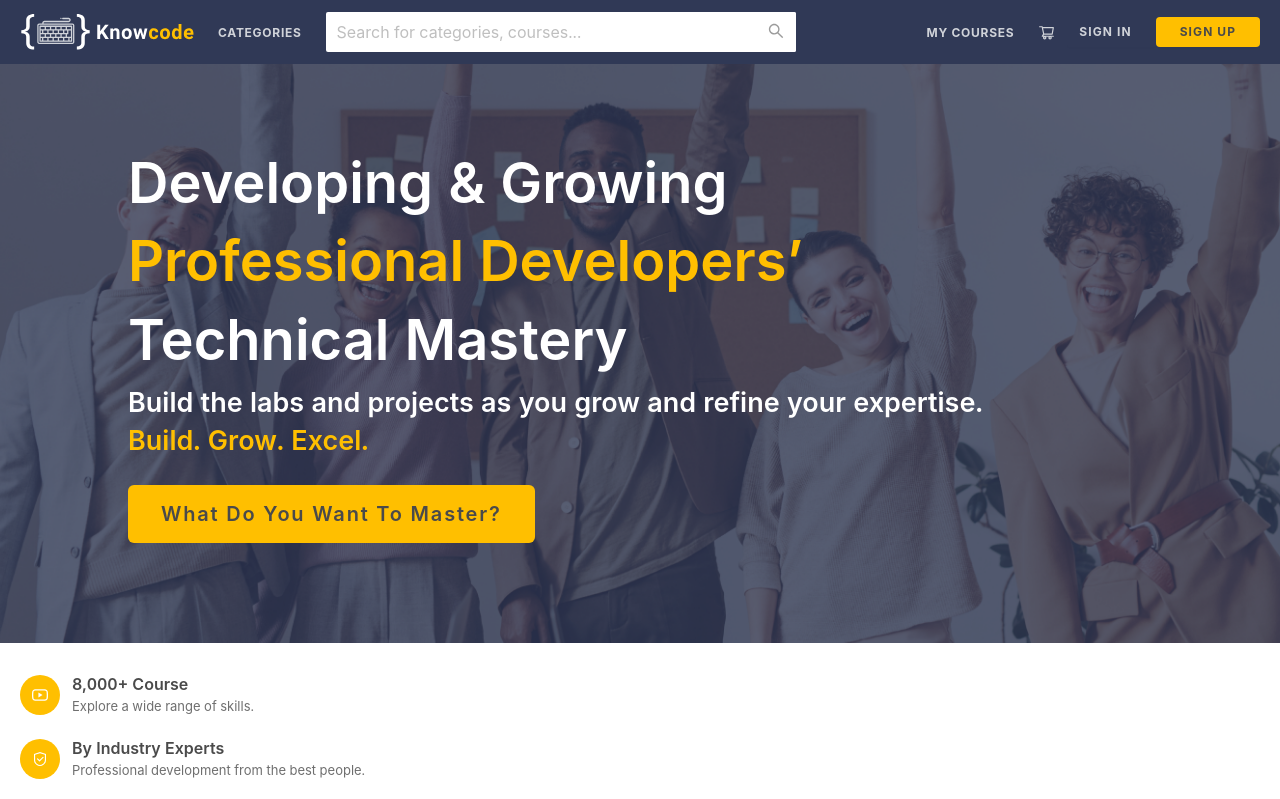
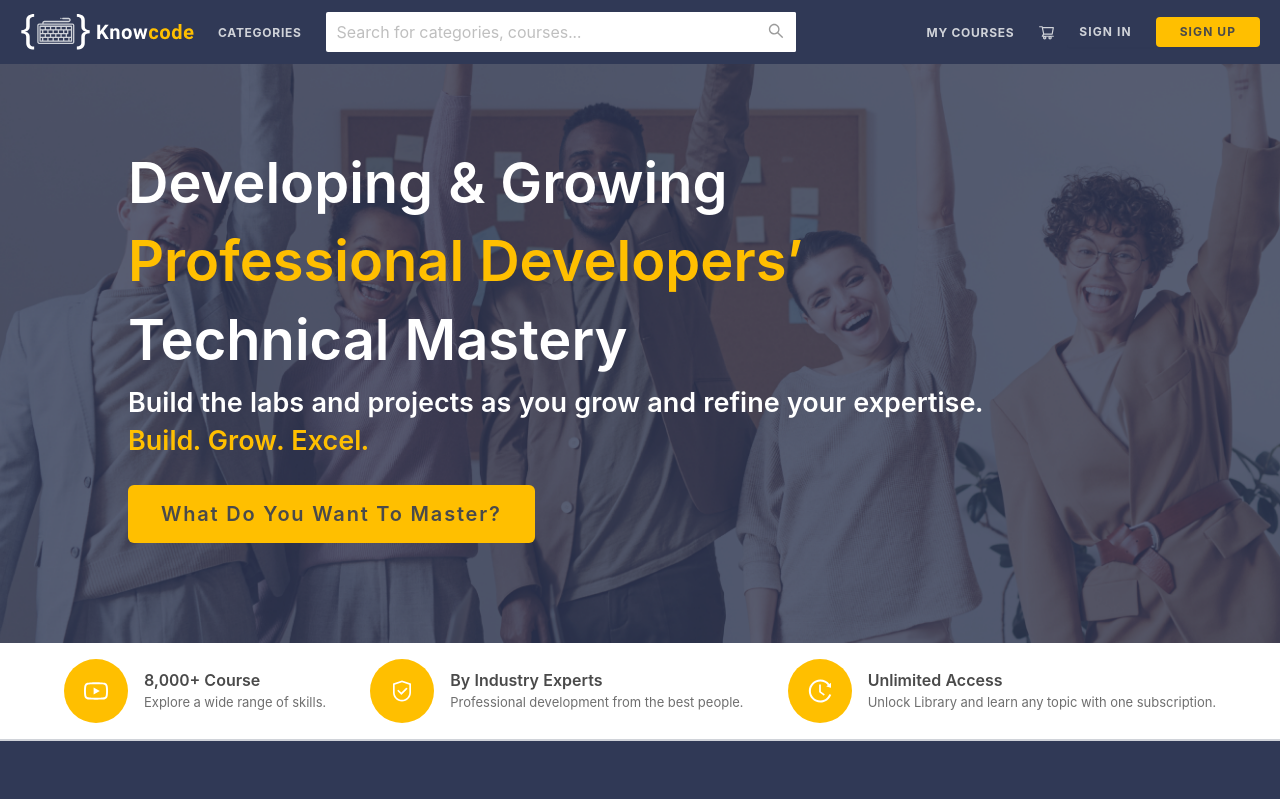
Before and after one commit to zinbac000/react-elearning, a React (Create React App) app: page / in a window 1280 px wide. Shown: the top 799 px of the page. Built offline with nearby package versions, Linux system fonts and the light colour scheme.

Commit message:
Finish Intro responsive

```diff
--- a/src/index.scss
+++ b/src/index.scss
@@ -23,6 +23,9 @@
 }
 
 @include screen(md) {
+  .onMobile-md {
+    display: none;
+  }
   .onDesktop-md {
     display: initial;
   }
--- a/src/pages/Home/Hero/Hero.jsx
+++ b/src/pages/Home/Hero/Hero.jsx
@@ -1,13 +1,12 @@
 import React from 'react';
 import { Button } from 'antd';
 
-import bgHero from 'assets/img/hero.png';
 import classes from './Hero.module.scss';
 
 const Hero = () => {
   return (
     <div className={classes.Hero}>
-      <img className={['onMobile']} src={bgHero} alt="hero" />
+      <div className={[classes.Hero__BgImage, 'onMobile'].join(' ')}></div>
       <div className={classes.Hero__SloganWrapper}>
         <div className={classes.Hero__SloganMain}>
           <p>Developing & Growing</p>
--- a/src/pages/Home/Hero/Hero.module.scss
+++ b/src/pages/Home/Hero/Hero.module.scss
@@ -1,7 +1,14 @@
 @import 'src/scss/main';
 .Hero {
-  img {
-    width: 100%;
+  &__BgImage {
+    height: 18rem;
+    background: url('../../../assets/img/hero.png') no-repeat;
+    background-size: cover;
+
+    @include screen(sm) {
+      height: 20rem;
+      background-position-y: -8rem;
+    }
   }
 
   &__SloganWrapper {
--- a/src/pages/Home/Intro/Intro.jsx
+++ b/src/pages/Home/Intro/Intro.jsx
@@ -35,7 +35,7 @@ const Intro = () => {
     ));
   return (
     <div className={classes.Intro}>
-      <p className={[classes.Intro__Title, 'onMobile'].join(' ')}>
+      <p className={[classes.Intro__Title, 'onMobile-md'].join(' ')}>
         Why learn on Knowcode?
       </p>
       {renderIntroItem()}
--- a/src/pages/Home/Intro/Intro.module.scss
+++ b/src/pages/Home/Intro/Intro.module.scss
@@ -12,4 +12,20 @@
     font-weight: 600;
     font-size: $fs-introTitle;
   }
+
+  @include screen(md) {
+    flex-direction: row;
+    justify-content: space-between;
+    padding: 1.2rem 2rem;
+  }
+
+  @include screen(lg) {
+    padding: 1.6rem 5%;
+
+    border-bottom: 0.2rem solid $bg-introBorder;
+  }
+
+  @include screen(xl) {
+    padding: 1.6 10%;
+  }
 }
--- a/src/pages/Home/Intro/IntroItem/IntroItem.module.scss
+++ b/src/pages/Home/Intro/IntroItem/IntroItem.module.scss
@@ -3,13 +3,29 @@
 .IntroItem {
   @include flexbox(center);
   align-self: flex-start;
+  padding: 1.2rem 0;
 
-  padding: 1.2rem 0;
+  @include screen(sm) {
+    padding: 1.2rem 24%;
+  }
+
+  @include screen(md) {
+    flex-basis: 50%;
+    align-self: initial;
+    padding: 0;
+  }
+
+  @include screen(lg) {
+    flex-basis: (100% / 3);
+  }
+
+  @include screen(xl) {
+    flex-basis: initial;
+  }
 
   &__Icon {
     @include flexCenter();
-    @include size(4rem);
-    min-width: 4rem;
+    @include size(4rem, 4rem, min);
 
     margin-right: 1.2rem;
     border-radius: 50%;
@@ -19,6 +35,16 @@
 
     & > span {
       @include font-size($fs-introIcon);
+    }
+
+    @include screen(lg) {
+      @include size(5.2rem, 5.2rem, min);
+      margin-right: 1.4rem;
+    }
+
+    @include screen(xl) {
+      @include size(6.4rem, 6.4rem, min);
+      margin-right: 1.6rem;
     }
   }
 
--- a/src/scss/1-Helpers/_mixin.scss
+++ b/src/scss/1-Helpers/_mixin.scss
@@ -1,6 +1,9 @@
-@mixin size($width, $height: $width) {
+@mixin size($width, $height: $width, $min: null) {
   width: $width;
   height: $height;
+  @if $min == 'min' {
+    min-width: $width;
+  }
 }
 
 @mixin flexbox(
--- a/src/scss/1-Helpers/_variable.scss
+++ b/src/scss/1-Helpers/_variable.scss
@@ -38,6 +38,7 @@ $bg-intro: (
   null: bc('secondary'),
   lg: bc('white'),
 );
+$bg-introBorder: bc('navLink');
 $bg-progress: bc('progress');
 $bg-fill-progress: bc('fill-progress');
 $bg-navLink: bc('navLink');
@@ -146,6 +147,7 @@ $fs-introItemPretitle: (
 );
 $fs-introIcon: (
   null: fs('body1'),
+  lg: fs('h3'),
 );
 $fs-courseTitle: fs('h5');
 $fs-courseInfo: fs('subtitle2');
--- a/src/templates/MainLayout/MainLayout.jsx
+++ b/src/templates/MainLayout/MainLayout.jsx
@@ -1,21 +1,21 @@
-import React, { Fragment } from 'react';
+import React from 'react';
 import { Route } from 'react-router-dom';
 
 import Header from 'components/MainLayout/Header/Header';
 import Footer from 'components/MainLayout/Footer/Footer';
-// import classes from './MainLayout.module.scss';
+import classes from './MainLayout.module.scss';
 
 export const MainLayout = ({ Component, ...rest }) => (
   <Route
     {...rest}
     render={(props) => (
-      <Fragment>
+      <div className={classes.MainLayout}>
         <Header />
         <main>
           <Component {...props} />
         </main>
         <Footer />
-      </Fragment>
+      </div>
     )}
   />
 );
--- a/src/templates/MainLayout/MainLayout.module.scss
+++ b/src/templates/MainLayout/MainLayout.module.scss
@@ -0,0 +1,4 @@
+.MainLayout {
+  max-width: 144rem;
+  margin: 0 auto;
+}
```
Also changed, not shown: src/assets/img/dsa.png (added), src/assets/img/hero.png.
